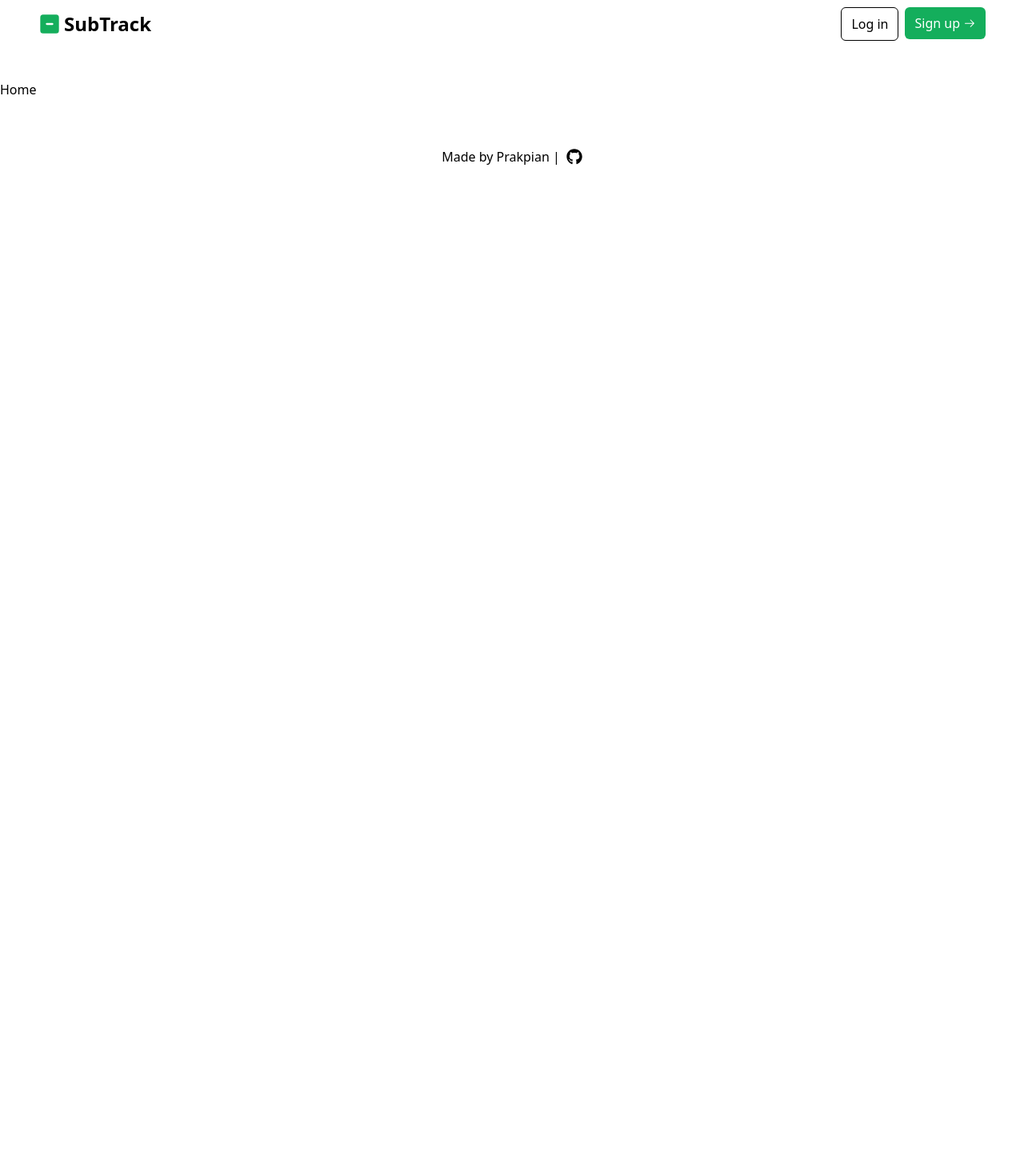
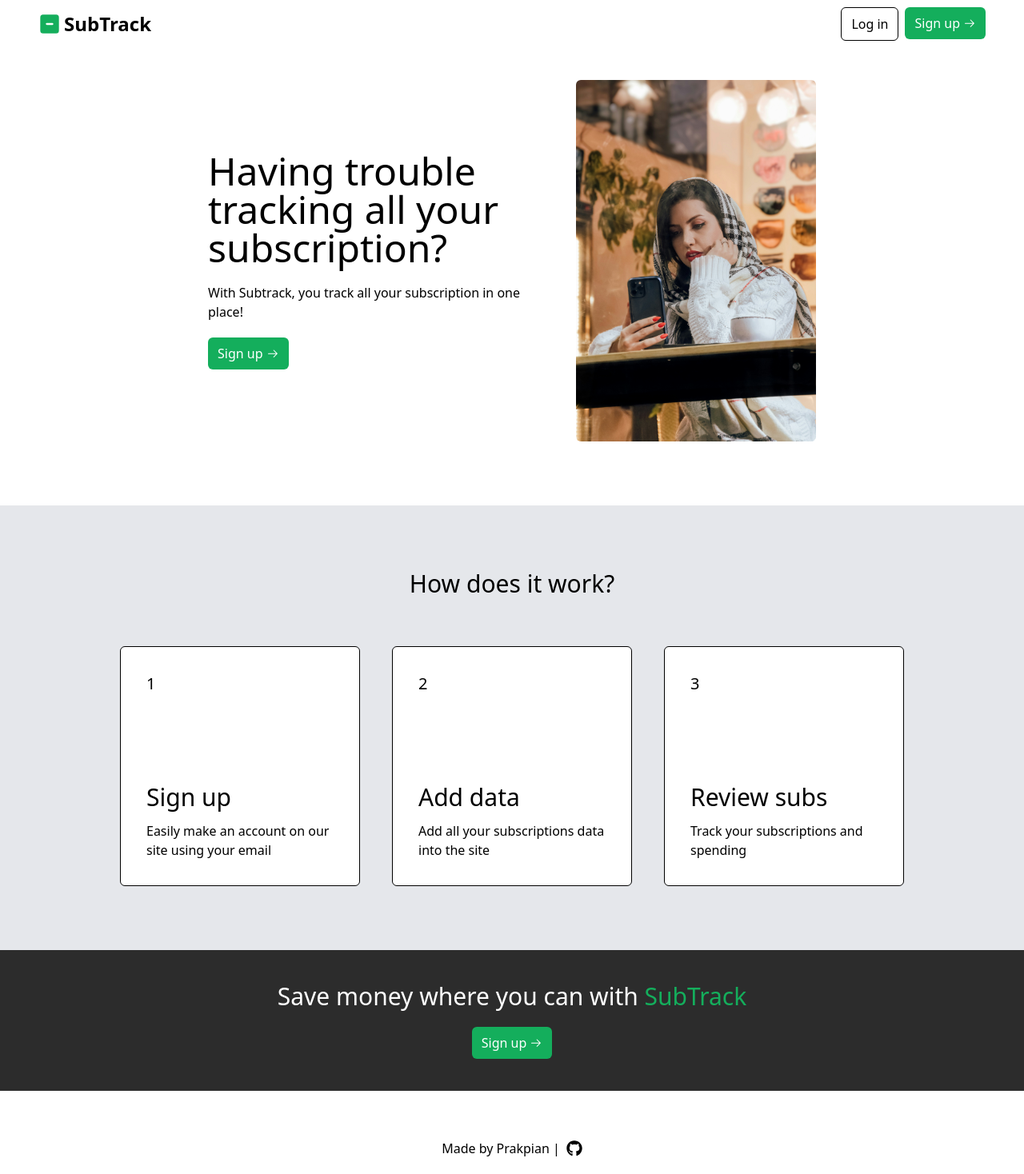
Before and after one commit to Prakpian/SubTrack-origin, a React (Vite) app: page / in a window 1280 px wide. Shown: the whole page at 80% size. Before the commit the page ends 800 px from the top, so only its background shows below. Built offline with nearby package versions, Linux system fonts and the light colour scheme.

Commit message:
Homepage UI created

```diff
--- a/src/components/pages/Home.jsx
+++ b/src/components/pages/Home.jsx
@@ -1,5 +1,76 @@
 import React from "react";
+import Button from "../partials/Button";
+import { Link } from "react-router-dom";
+import { GoArrowRight } from "react-icons/go";
 
 export default function Home() {
-  return <div>Home</div>;
+  return (
+    <div className="place-content-center place-items-center flex flex-col">
+      <section className="flex gap-15 px-2 place-items-center">
+        <div className="max-w-[400px] grid gap-5">
+          <h1 className="text-5xl font-medium">
+            Having trouble tracking all your subscription?
+          </h1>
+          <p>With Subtrack, you track all your subscription in one place!</p>
+          <Link to={"/signup"} className="w-fit">
+            <Button
+              btnText={
+                <div className="flex items-center gap-1">
+                  Sign up <GoArrowRight />
+                </div>
+              }
+              variant={"primary"}
+            />
+          </Link>
+        </div>
+        <img
+          src="images/on_phone.jpg"
+          alt="woman on phone"
+          className="max-w-[300px] hidden md:block rounded-md"
+        />
+      </section>
+      <section className="bg-gray-200 w-full flex flex-col gap-15 mt-20 p-2 py-20 md:px-10 place-items-center">
+        <h1 className="text-center text-3xl">How does it work?</h1>
+        <div className="flex flex-col md:flex-row flex-wrap place-content-center gap-10">
+          <div className="w-[300px] h-[300px] bg-white border rounded-md p-8 flex flex-col justify-between">
+            <p className="text-xl">1</p>
+            <div className="flex flex-col gap-3">
+              <h2 className="text-3xl font-medium">Sign up</h2>
+              <p>Easily make an account on our site using your email</p>
+            </div>
+          </div>
+          <div className="w-[300px] h-[300px] bg-white border rounded-md p-8 flex flex-col justify-between">
+            <p className="text-xl">2</p>
+            <div className="flex flex-col gap-3">
+              <h2 className="text-3xl font-medium">Add data</h2>
+              <p>Add all your subscriptions data into the site</p>
+            </div>
+          </div>
+          <div className="w-[300px] h-[300px] bg-white border rounded-md p-8 flex flex-col justify-between">
+            <p className="text-xl">3</p>
+            <div className="flex flex-col gap-3">
+              <h2 className="text-3xl font-medium">Review subs</h2>
+              <p>Track your subscriptions and spending</p>
+            </div>
+          </div>
+        </div>
+      </section>
+      <section className="bg-[#2C2C2C] text-white w-full p-10 place-content-center place-items-center grid gap-5">
+        <h3 className="text-center text-3xl">
+          Save money where you can with{" "}
+          <span className="font-medium text-(--primary-color)">SubTrack</span>
+        </h3>
+        <Link to={"/signup"} className="w-fit">
+          <Button
+            btnText={
+              <div className="flex items-center gap-1">
+                Sign up <GoArrowRight />
+              </div>
+            }
+            variant={"primary"}
+          />
+        </Link>
+      </section>
+    </div>
+  );
 }
```
Also changed, not shown: public/images/on_phone.jpg (added).
